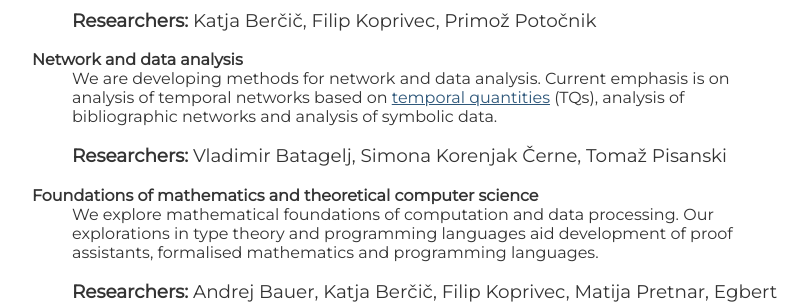
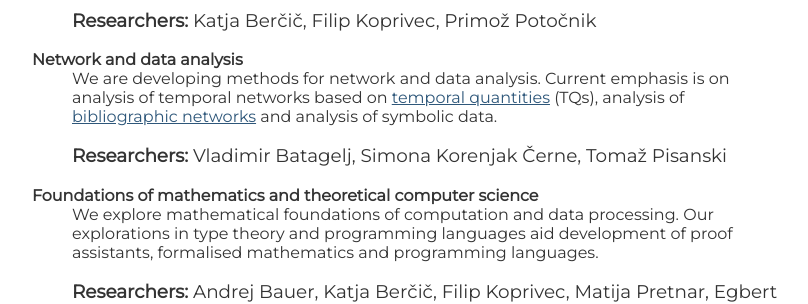
Before and after one commit to IMFM-SI/cimm-site, a Jekyll site: the page built from index.md, in a window 1280 px wide. Shown: the part 1401-1705 px from the top of the page, without its empty margins (233-1041 px from the left). Built offline with Jekyll 4.4.1, drawn with Linux system fonts in a browser that asks for light colours; nearby versions of some CDN libraries; some web fonts are replaced; part of the change alters nothing that is shown.

```diff
--- a/index.md
+++ b/index.md
@@ -51,7 +51,7 @@ Filip Koprivec,
 Primož Potočnik
 
 **Network and data analysis**
-: We are developing methods for network and data analysis. Current emphasis is on analysis of temporal networks based on [temporal quantities](https://link.springer.com/article/10.1007/s13278-016-0330-4) (TQs), analysis of bibliographic networks and analysis of symbolic data.
+: We are developing methods for network and data analysis. Current emphasis is on analysis of temporal networks based on [temporal quantities](https://link.springer.com/article/10.1007/s13278-016-0330-4) (TQs), analysis of [bibliographic networks](https://www.sciencedirect.com/science/article/abs/pii/S1751157719301439) and analysis of symbolic data.
 
 : **Researchers:**
 Vladimir Batagelj,
```
